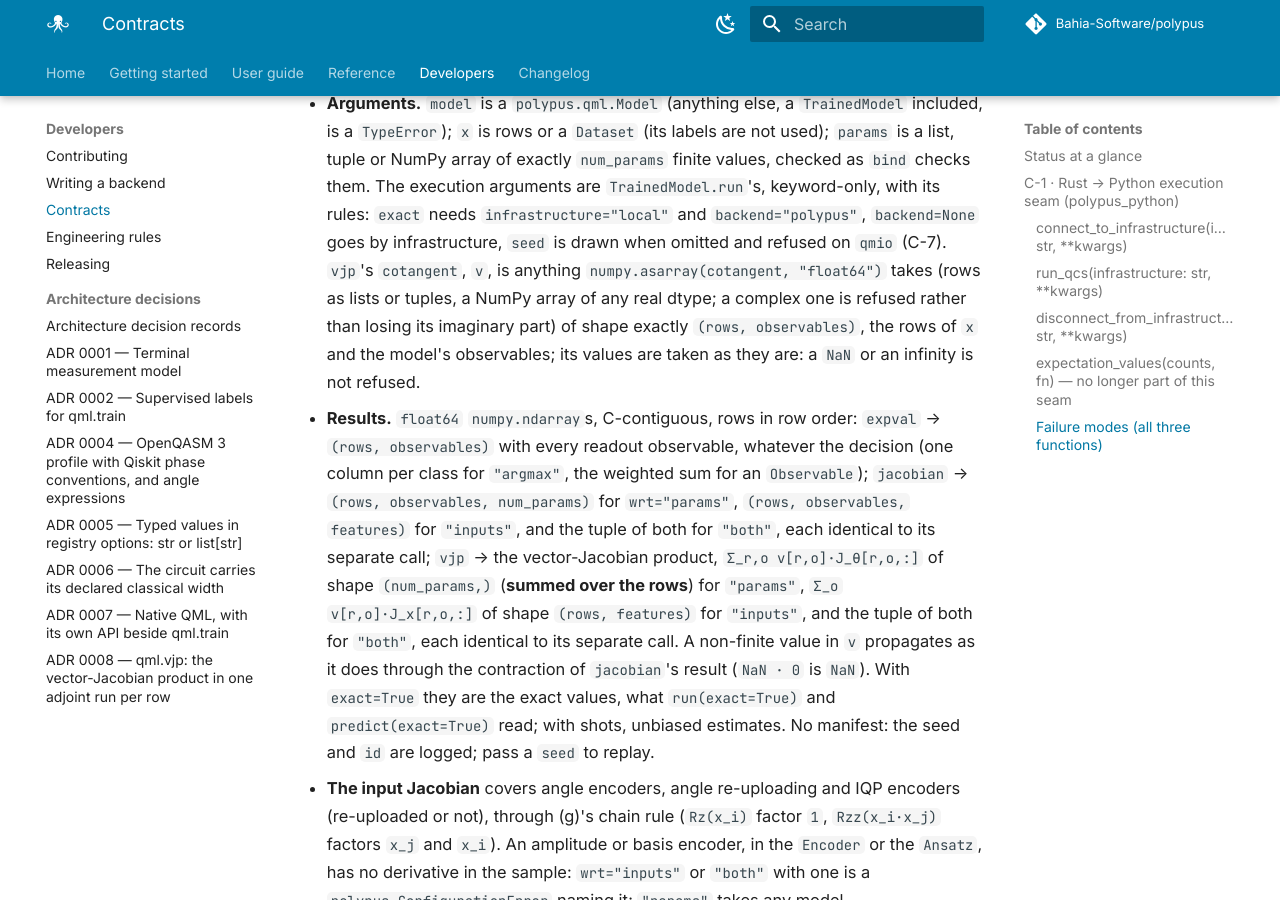
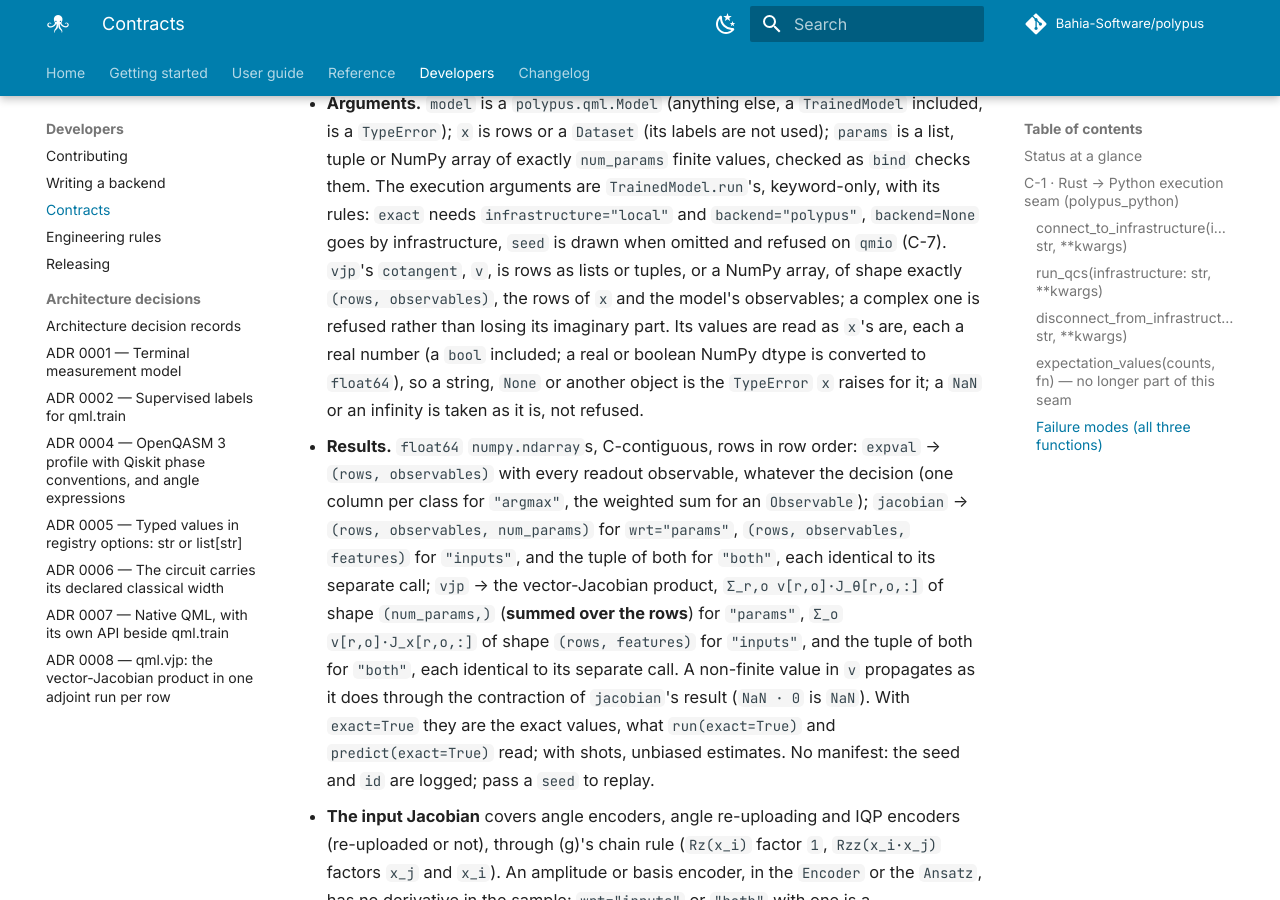
Before and after one commit to Bahia-Software/polypus, an MkDocs documentation site: the page built from docs/CONTRACTS.md, in a window 1280 px wide and 900 px high, scrolled down 73891 px. Built offline with MkDocs 1.6.1 and Material for MkDocs 9.7.7, drawn with Linux system fonts in a browser that asks for light colours; plug-ins that fetch from the network failed and are left out; comment, search, counter and statistics services are not loaded; some of the changed text lies outside the part shown.

Commit message:
fix(qml): read qml.vjp's cotangent values as x's are read
The cotangent went through numpy.asarray(..., "float64"), so "0.5" was read
as 0.5 and None as NaN where x raises a TypeError, and any exception from
asarray, a MemoryError included, became a ConfigurationError.

The structure still comes from numpy.asarray(cotangent): ragged rows (its
ValueError), a complex dtype and a wrong shape remain ConfigurationErrors.
A real or boolean dtype is then converted in one go; anything else is read
value by value as x is, so a string, None or another object is x's
TypeError. Booleans are accepted, as x accepts them. Other NumPy exceptions
propagate unchanged.

C-11 and ADR 0008 say so. The configuration-error test's
vjp-cotangent-not-numbers case becomes a TypeError test, still before any
CUNQA call; test_qml_native_vjp.py checks each value against what x does.

Raised in the review of #577 (point 4).

Refs: #559

```diff
--- a/docs/CONTRACTS.md
+++ b/docs/CONTRACTS.md
@@ -2656,11 +2656,13 @@ Python, for a training loop of the caller's own:
   arguments are `TrainedModel.run`'s, keyword-only, with its rules: `exact`
   needs `infrastructure="local"` and `backend="polypus"`, `backend=None` goes
   by infrastructure, `seed` is drawn when omitted and refused on `qmio` (C-7).
-  `vjp`'s `cotangent`, `v`, is anything `numpy.asarray(cotangent, "float64")`
-  takes (rows as lists or tuples, a NumPy array of any real dtype; a complex
-  one is refused rather than losing its imaginary part) of shape
-  exactly `(rows, observables)`, the rows of `x` and the model's observables;
-  its values are taken as they are: a `NaN` or an infinity is not refused.
+  `vjp`'s `cotangent`, `v`, is rows as lists or tuples, or a NumPy array, of
+  shape exactly `(rows, observables)`, the rows of `x` and the model's
+  observables; a complex one is refused rather than losing its imaginary
+  part. Its values are read as `x`'s are, each a real number (a `bool`
+  included; a real or boolean NumPy dtype is converted to `float64`), so a
+  string, `None` or another object is the `TypeError` `x` raises for it; a
+  `NaN` or an infinity is taken as it is, not refused.
 - **Results.** `float64` `numpy.ndarray`s, C-contiguous, rows in row order:
   `expval` → `(rows, observables)` with every readout observable, whatever the
   decision (one column per class for `"argmax"`, the weighted sum for an
@@ -2723,10 +2725,12 @@ Python, for a training loop of the caller's own:
 - **Checks.** Every one runs before a backend exists and raises
   `polypus.ConfigurationError`, in order: `wrt`; `shots` and `n_qpus`, the
   CUNQA allocation and `exact`; the rows against the model; `params`; for
-  `vjp`, the `cotangent` (real, convertible to `float64`, then its shape, the
-  error naming the expected and the received one); the model and rows against
-  `wrt` ((g)'s errors); a `seed` on `qmio`. The `TypeError` for `model` comes
-  first.
+  `vjp`, the `cotangent` (its rows not ragged, real, then its shape, the
+  error naming the expected and the received one; then each value read as a
+  number, a `TypeError` as for `x`); the model and rows against `wrt` ((g)'s
+  errors); a `seed` on `qmio`. The `TypeError` for `model` comes first. Only
+  NumPy's `ValueError` becomes the cotangent's `ConfigurationError`; any other
+  exception of NumPy's (a `MemoryError`) propagates as it is.
 
 **The PyTorch layer (`polypus.torch`).** `polypus.torch.QuantumLayer(model, *,
 initial_params=None, <qml.expval's execution arguments>)` is a
@@ -2884,7 +2888,8 @@ reads, a JSON file shared with the `polypus-qml` crate's `TrainedModel`:
   readout and input encoder, exact and with the same seed, chunks, one
   observable, a zero, a non-finite, an overflowing, a complex and a wrongly
   shaped cotangent, a row that cannot be combined leaving the others bit for
-  bit, every rejection),
+  bit, the cotangent taking exactly the values `x` takes, NumPy's other
+  errors propagating, every rejection),
   `test_torch_quantum_layer.py` (the PyTorch layer: forward bit for bit
   `expval` in one call per batch, `gradcheck` with default tolerances for the
   parameters and the inputs, the backward pass the same by the adjoint and by
```
Also changed, not shown: CHANGELOG.md (+4 -3 lines), docs/adr/0008-vector-jacobian-product.md (+12 -8 lines), 3 other files.
